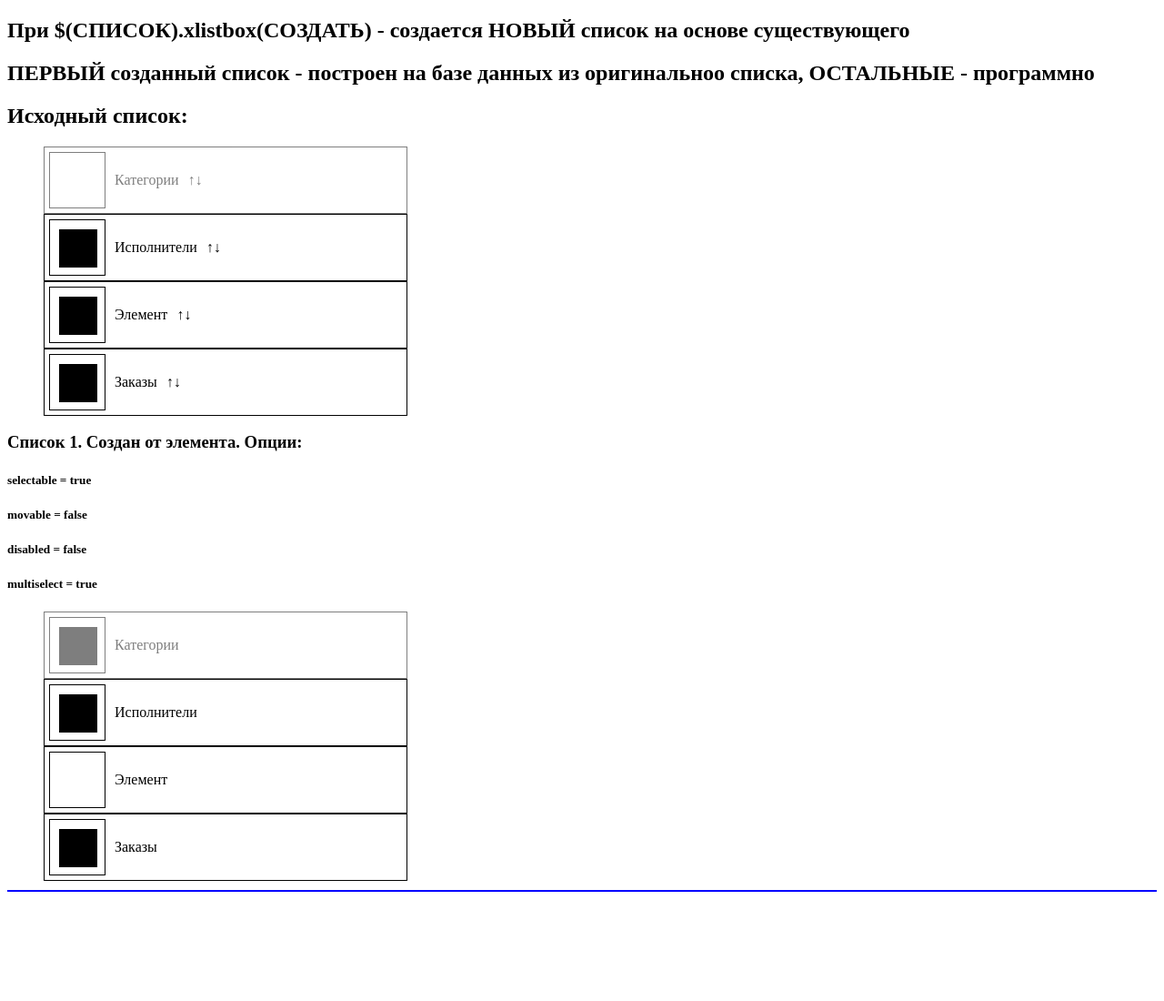
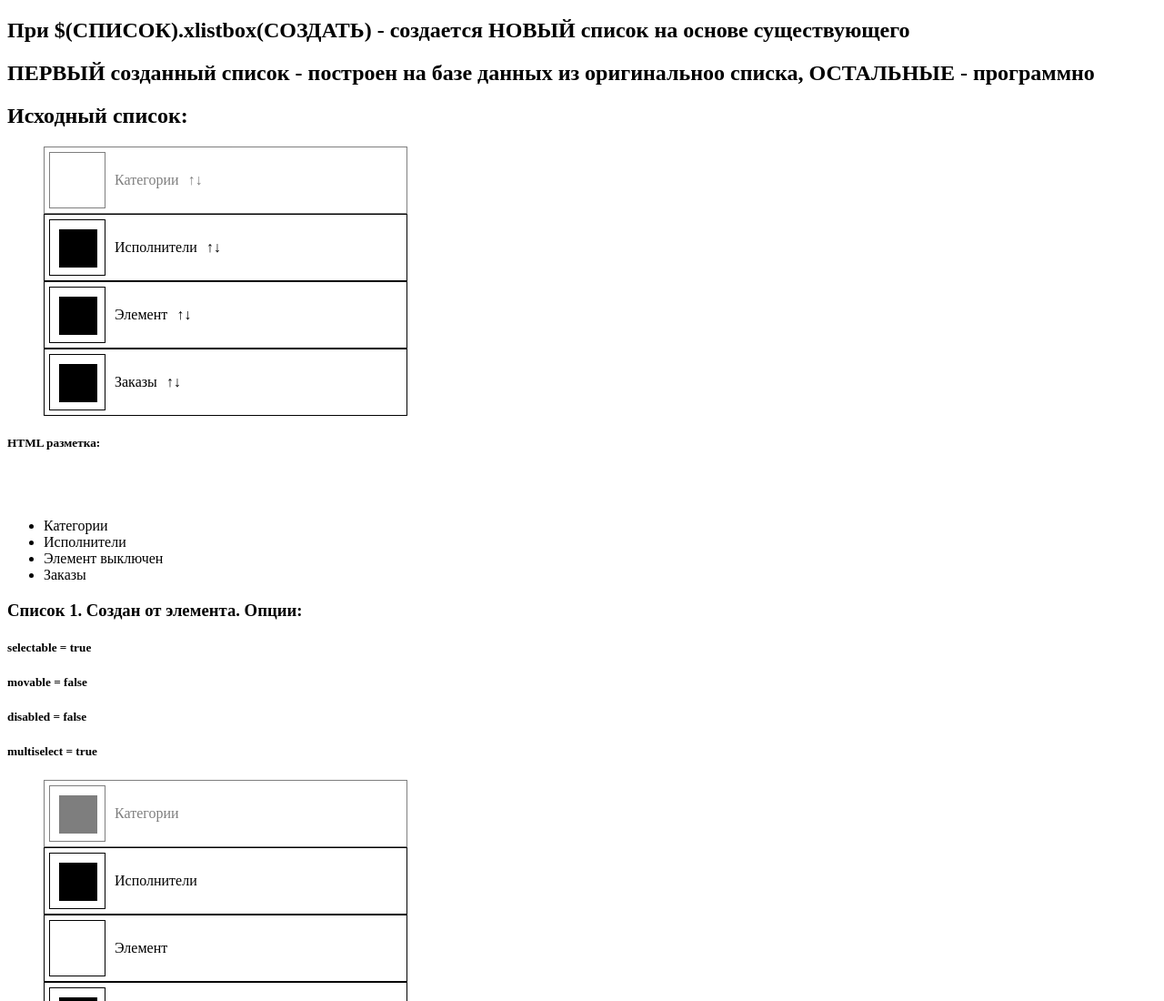
Before and after one commit to knightsforce/xListBox, a plain HTML site: page index.html in a window 1280 px wide. Shown: the top 1100 px of the page at 91% size. Drawn offline with Linux system fonts and the light colour scheme.

Commit message:
Исправил блоки тестирования v2

```diff
--- a/index.html
+++ b/index.html
@@ -125,6 +125,16 @@
       </div>
   </li>
 </ul>
+
+<h5>HTML разметка:</h5>
+    <p class="markup">
+    <ul class="xlistbox listbox1">
+      <li value="category" selected>Категории</li>
+      <li value="worker">Исполнители</li>
+      <li value="disabled" selected disabled>Элемент выключен</li>
+      <li value="order" selected>Заказы</li>
+    </ul>
+    </p>
 
     <div id="cont1" class="container">
       <h3>Список 1. Создан от элемента. Опции:</h3>
```
